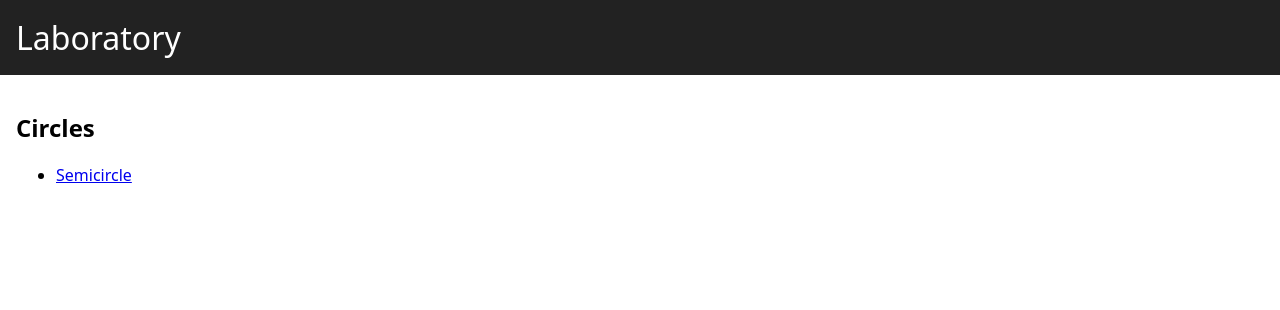
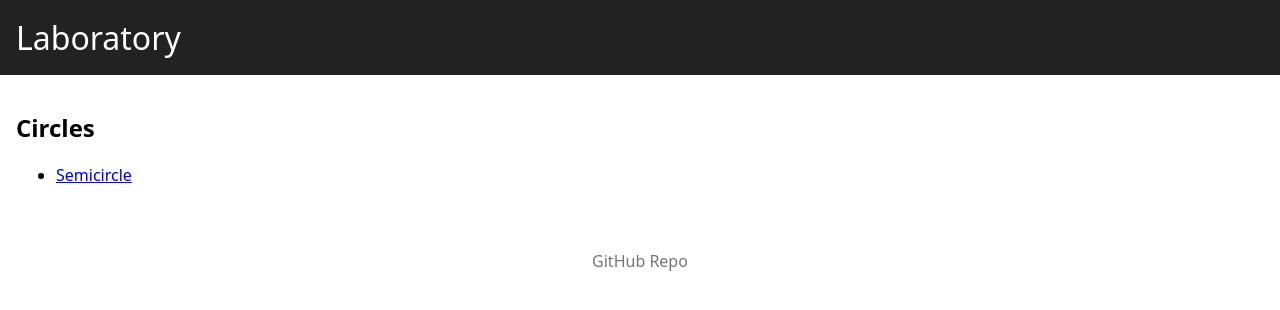
Before and after one commit to CrowsInTrenchCoat/isolations, a Next.js app: page /isolations/ in a window 1280 px wide. Shown: the top 310 px of the page. Built offline with nearby package versions, Linux system fonts and the light colour scheme.

Commit message:
Restructure HTML template. Add GitHub link. Update semicircle docs.

```diff
--- a/app/globals.scss
+++ b/app/globals.scss
@@ -51,8 +51,12 @@ abbr {
     font-size: 2rem;
   }
 }
-main {
+#content {
   padding: 1rem;
+}
+#footer {
+  margin: 2rem 0;
+  text-align: center;
 }
 .description {
   max-width: 36rem;
@@ -68,4 +72,8 @@ main {
   width:1px;
   height:1px;
   overflow:hidden;
-  }
+}
+.repo-link {
+  color: #767676;
+  text-decoration: none
+}
--- a/app/layout.tsx
+++ b/app/layout.tsx
@@ -16,7 +16,12 @@ export default function RootLayout(props : RootLayoutProps) {
     <html lang="en">
       <body>
         <Nameplate />
-        {children}
+        <main id="content">
+          {children}
+        </main>
+        <footer id="footer">
+          <a className="repo-link" href="https://github.com/CrowsInTrenchCoat/isolations">GitHub Repo</a>
+        </footer>
       </body>
     </html>
   )
--- a/app/svg-draw-semicircle/svg-artboard.tsx
+++ b/app/svg-draw-semicircle/svg-artboard.tsx
@@ -57,9 +57,9 @@ export function SvgArtboard (props : SvgArtboardProps) {
         className="blue"
         cx={center.x}
         cy={center.y}
+        r={radius}
         start={0}
         stop={percent}
-        radius={radius}
       />
     </Svg>
   )
--- a/svg/semicircle/semicircle.tsx
+++ b/svg/semicircle/semicircle.tsx
@@ -8,13 +8,13 @@ interface Coordinate {
 export interface SvgSemicircleProps extends SVGProps<SVGPathElement> {
   cx : number,
   cy : number,
+  r : number,
   start: number,
   stop: number,
-  radius : number,
 }
 
 export function SvgSemicircle (props : SvgSemicircleProps) {
-  const { cx, cy, d, radius, start, stop, ...atts } = props
+  const { cx, cy, d, r: radius, start, stop, ...atts } = props
 
   const percent = stop - start
 
```
Also changed, not shown: app/svg-draw-semicircle/page.tsx (+7 -9 lines), svg/semicircle/readme.md.
